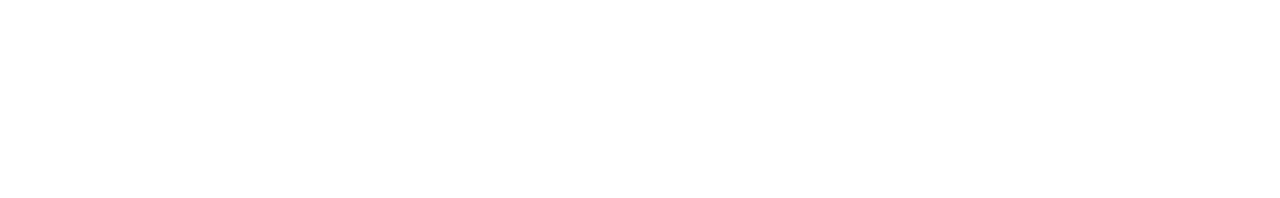
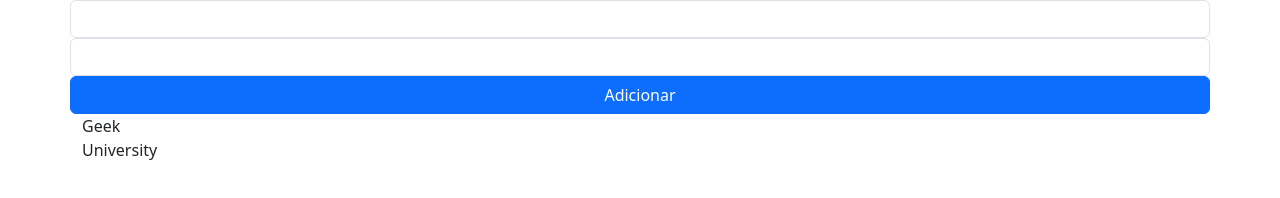
Before and after one commit to jrcomitre/cursoJavascript, a plain HTML site: page DOM/Trabalhando com a DOM/index.html in a window 1280 px wide. Drawn offline with nearby package versions, Linux system fonts and the light colour scheme.

Commit message:
Trabalhando com a Dom Final

```diff
--- a/DOM/Trabalhando com a DOM/index.html
+++ b/DOM/Trabalhando com a DOM/index.html
@@ -1,12 +1,31 @@
 <!DOCTYPE html>
 <html lang="en">
+
 <head>
     <meta charset="UTF-8">
     <meta http-equiv="X-UA-Compatible" content="IE=edge">
     <meta name="viewport" content="width=device-width, initial-scale=1.0">
+
+    <link href="https://cdn.jsdelivr.net/npm/bootstrap@5.3.0-alpha1/dist/css/bootstrap.min.css" rel="stylesheet" integrity="sha384-GLhlTQ8iRABdZLl6O3oVMWSktQOp6b7In1Zl3/Jr59b6EGGoI1aFkw7cmDA6j6gD" crossorigin="anonymous">
+
     <title>Trabalhando com a Dom</title>
 </head>
+
 <body>
+    <div class="container">
+        <div class="row">
+            <input type="text" name="produto" id="produto" class="form-control">
+            <input type="text" name="preco" id="preco" class="form-control">
+            <button class="btn btn-primary texto">Adicionar</button>
+        </div>
+        <div class="row" id="div1">
+            <span class="texto">Geek</span>
+            <span class="texto">University</span>
+        </div>
 
+
+    </div>
+    <script src="./script.js"></script>
 </body>
+
 </html>
--- a/DOM/Trabalhando com a DOM/script.js
+++ b/DOM/Trabalhando com a DOM/script.js
@@ -0,0 +1,58 @@
+// let itexto = document.getElementById('produto');
+
+// console.log(itexto);
+
+// let spans = document.getElementsByTagName('span');
+
+// console.log(spans);
+
+// let eles = document.getElementsByClassName('texto');
+
+// console.log(eles);
+
+//Ler valores
+// console.log(spans[0].textContent);
+// console.log(spans[1].innerHtml);
+
+//Alterar Valores
+// spans[0].textContent = 'JavaScript';
+// spans[1].innerHTML = 'Geek University';
+
+// let span = document.getElementsByTagName('span')[0];
+
+// console.log(span.innerHTML)
+
+// span.style.textTransform = 'uppercase'
+
+// let inp = document.querySelector('div.container div.row input'); //busca elementopela tag
+
+// console.log(inp);
+
+// let eles = document.querySelector('.texto'); // busca primeiro elemento pela classe
+
+// let eles = document.querySelectorAll('.texto'); // busca todos elementos pela classe
+
+// let div1 = document.querySelector('#div1'); // busca elementos peli ID
+
+// let imp = document.querySelector('input[name=produto]')
+
+// console.log(imp);
+
+//Exemplo 1
+
+// let btn = document.querySelector('button.btn');
+
+// btn.onclick = function(){
+//     alert('Botão Clicado...')
+// };
+
+
+//Exemplo 2
+
+let btn = document.querySelector('button.btn');
+
+let inp = document.querySelector('input[name=produto]');
+
+btn.onclick = function(){
+    alert(`Temos o texto ${inp.value}`)
+}
```
